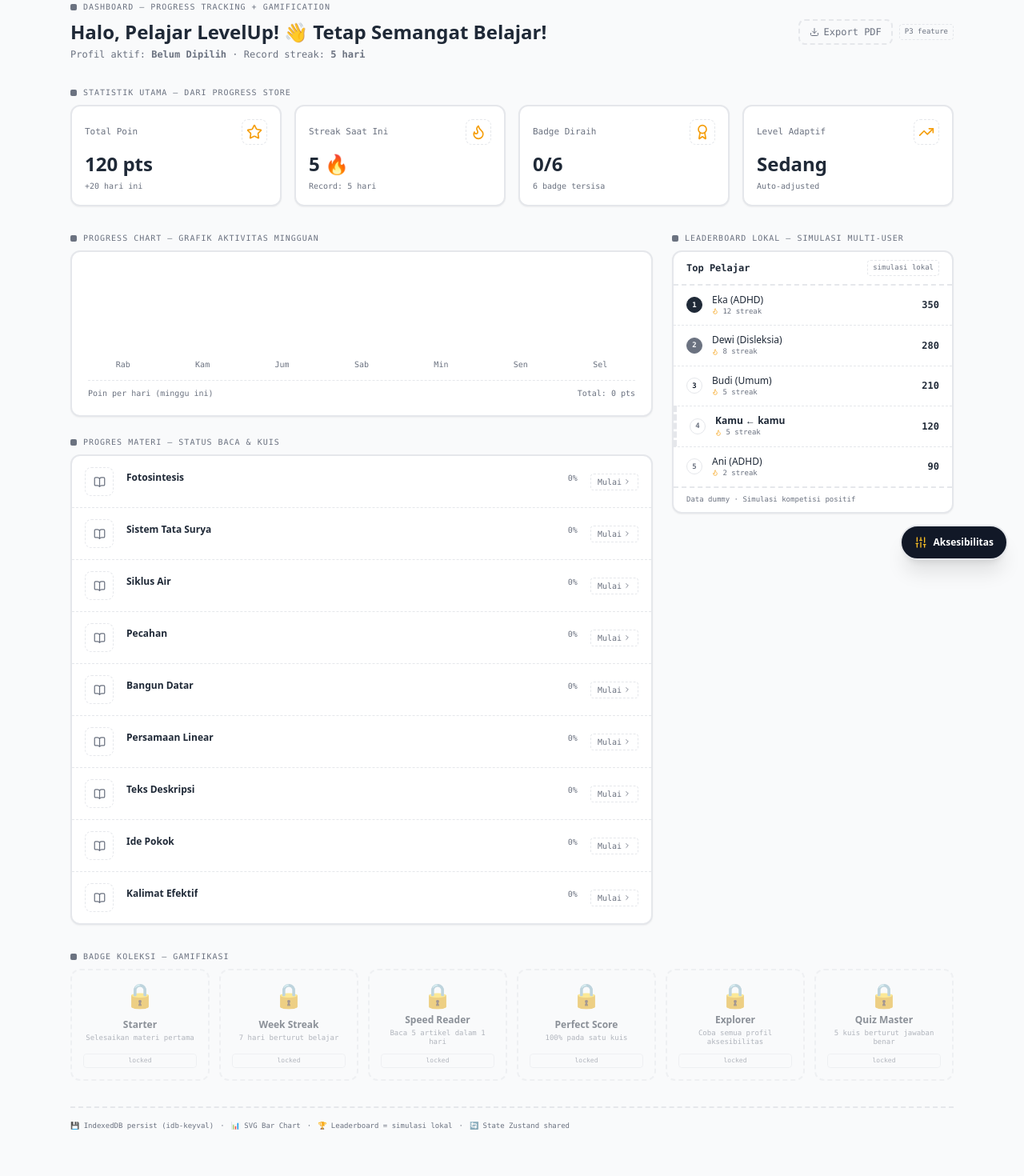
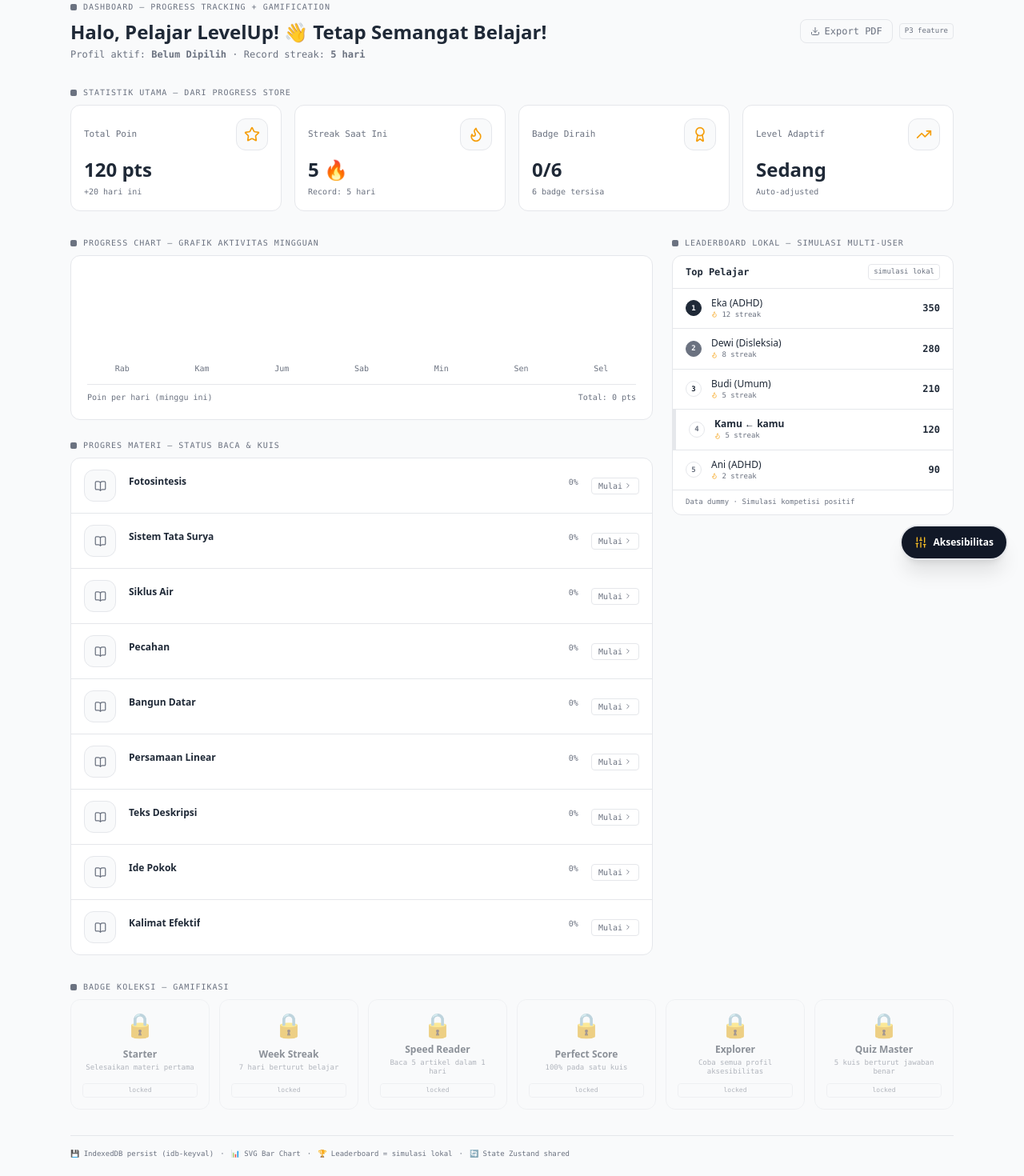
Before and after one commit to kemal-faza/neurodivergent-lms, a Next.js app: page /dashboard in a window 1280 px wide. Shown: the part 80-1550 px from the top of the page at 80% size. Built offline with nearby package versions, Linux system fonts and the light colour scheme.

Commit message:
style(dashboard): replace wireframe styling with finalized design matching landing page

```diff
--- a/src/app/dashboard/page.tsx
+++ b/src/app/dashboard/page.tsx
@@ -80,11 +80,11 @@ export default function DashboardPage() {
           <div className="flex gap-2 items-center">
             <button
               type="button"
-              className="flex items-center gap-1.5 px-3 py-1.5 text-xs border-2 border-dashed border-border text-muted rounded-lg hover:bg-muted/10 font-mono"
+              className="flex items-center gap-1.5 px-3 py-1.5 text-xs border border-border/60 text-muted rounded-lg hover:bg-muted/10 font-mono"
             >
               <Download size={12} /> Export PDF
             </button>
-            <span className="text-[9px] border border-dashed border-border text-muted px-1.5 py-0.5 rounded">P3 feature</span>
+            <span className="text-[9px] border border-border/60 text-muted px-1.5 py-0.5 rounded">P3 feature</span>
           </div>
         </div>
       </div>
@@ -99,10 +99,10 @@ export default function DashboardPage() {
             { label: "Badge Diraih", value: `${badges.filter((b) => b.earned).length}/${badges.length}`, icon: <Award size={20} className="text-amber-500" />, sub: `${badges.filter((b) => !b.earned).length} badge tersisa` },
             { label: "Level Adaptif", value: levelText, icon: <TrendingUp size={20} className="text-amber-500" />, sub: "Auto-adjusted" },
           ].map((stat) => (
-            <div key={stat.label} className="border-2 border-border bg-card rounded-xl p-4 shadow-sm">
+            <div key={stat.label} className="border border-border/80 bg-card rounded-xl p-4 shadow-xs">
               <div className="flex items-center justify-between mb-2">
                 <span className="text-[11px] font-mono text-muted">{stat.label}</span>
-                <div className="w-8 h-8 border border-dashed border-border rounded-lg flex items-center justify-center bg-muted/10">
+                <div className="w-10 h-10 rounded-xl flex items-center justify-center border border-border/60 bg-bg shadow-2xs">
                   {stat.icon}
                 </div>
               </div>
@@ -120,7 +120,7 @@ export default function DashboardPage() {
           {/* Weekly Points Bar Chart */}
           <div>
             <SectionLabel>progress chart — grafik aktivitas mingguan</SectionLabel>
-            <div className="border-2 border-border bg-card rounded-xl p-5 shadow-sm space-y-3">
+            <div className="border border-border/80 bg-card rounded-xl p-5 shadow-xs space-y-3">
               <div className="flex items-end gap-3 h-32 pt-4">
                 {chartData.map((d) => (
                   <div key={d.day} className="flex flex-col items-center gap-1.5 flex-1 h-full justify-end">
@@ -132,7 +132,7 @@ export default function DashboardPage() {
                   </div>
                 ))}
               </div>
-              <div className="border-t border-dashed border-border pt-2 flex justify-between text-[10px] text-muted font-mono">
+              <div className="border-t border-border/60 pt-2 flex justify-between text-[10px] text-muted font-mono">
                 <span>Poin per hari (minggu ini)</span>
                 <span>Total: {totalWeekPoints} pts</span>
               </div>
@@ -142,10 +142,10 @@ export default function DashboardPage() {
           {/* Materi Progress List */}
           <div>
             <SectionLabel>progres materi — status baca & kuis</SectionLabel>
-            <div className="border-2 border-border bg-card rounded-xl divide-y divide-dashed divide-border shadow-sm">
+            <div className="border border-border/80 bg-card rounded-xl divide-y divide-border shadow-xs">
               {materiList.map((m) => (
                 <div key={`${m.subjekId}-${m.id}`} className="flex items-center gap-4 px-4 py-3.5">
-                  <div className="w-9 h-9 border border-dashed border-border rounded-lg flex items-center justify-center bg-muted/10">
+                  <div className="w-10 h-10 rounded-xl flex items-center justify-center border border-border/60 bg-bg shadow-2xs">
                     <BookOpen size={15} className="text-muted" />
                   </div>
                   <div className="flex-1 min-w-0">
@@ -165,7 +165,7 @@ export default function DashboardPage() {
                     <button
                       type="button"
                       onClick={() => router.push(`/belajar/${m.subjekId}/${m.id}`)}
-                      className="text-[10px] font-mono border border-dashed border-border px-2 py-0.5 rounded text-muted hover:bg-muted/10 flex items-center gap-0.5"
+                      className="text-[10px] font-mono border border-border/60 px-2 py-0.5 rounded text-muted hover:bg-muted/10 flex items-center gap-0.5"
                     >
                       Mulai <ChevronRight size={10} />
                     </button>
@@ -179,12 +179,12 @@ export default function DashboardPage() {
         {/* Leaderboard Column (1 col) */}
         <div>
           <SectionLabel>leaderboard lokal — simulasi multi-user</SectionLabel>
-          <div className="border-2 border-border bg-card rounded-xl overflow-hidden shadow-sm">
-            <div className="border-b-2 border-dashed border-border px-4 py-2.5 flex justify-between items-center">
+          <div className="border border-border/80 bg-card rounded-xl overflow-hidden shadow-xs">
+            <div className="border-b border-border/60 px-4 py-2.5 flex justify-between items-center">
               <span className="text-xs font-mono font-bold text-fg">Top Pelajar</span>
-              <span className="text-[9px] text-muted border border-dashed border-border px-1.5 py-0.5 rounded">simulasi lokal</span>
+              <span className="text-[9px] text-muted border border-border/60 px-1.5 py-0.5 rounded">simulasi lokal</span>
             </div>
-            <div className="divide-y divide-dashed divide-border">
+            <div className="divide-y divide-border">
               {leaderboard.map((u) => (
                 <div
                   key={u.rank}
@@ -210,7 +210,7 @@ export default function DashboardPage() {
                 </div>
               ))}
             </div>
-            <div className="border-t-2 border-dashed border-border px-4 py-2 text-[9px] text-muted font-mono">
+            <div className="border-t border-border/60 px-4 py-2 text-[9px] text-muted font-mono">
               Data dummy · Simulasi kompetisi positif
             </div>
           </div>
@@ -224,10 +224,10 @@ export default function DashboardPage() {
           {badges.map((b) => (
             <div
               key={b.id}
-              className={`border-2 rounded-xl p-3.5 text-center transition-opacity flex flex-col justify-between ${
+              className={`border rounded-xl p-3.5 text-center transition-opacity flex flex-col justify-between ${
                 b.earned
-                  ? "border-border bg-card shadow-sm"
-                  : "border-dashed border-border bg-muted/5 opacity-50"
+                  ? "border-border/80 bg-card shadow-xs"
+                  : "border-border/60 bg-muted/5 opacity-50"
               }`}
             >
               <div className="text-3xl mb-1">{b.earned ? "🏅" : "🔒"}</div>
@@ -250,7 +250,7 @@ export default function DashboardPage() {
       </section>
 
       {/* Footer Notes */}
-      <div className="border-t-2 border-dashed border-border pt-4 flex flex-wrap gap-2 text-[9px] font-mono text-muted">
+      <div className="border-t border-border/60 pt-4 flex flex-wrap gap-2 text-[9px] font-mono text-muted">
         <span>💾 IndexedDB persist (idb-keyval)</span>
         <span>·</span>
         <span>📊 SVG Bar Chart</span>
```
